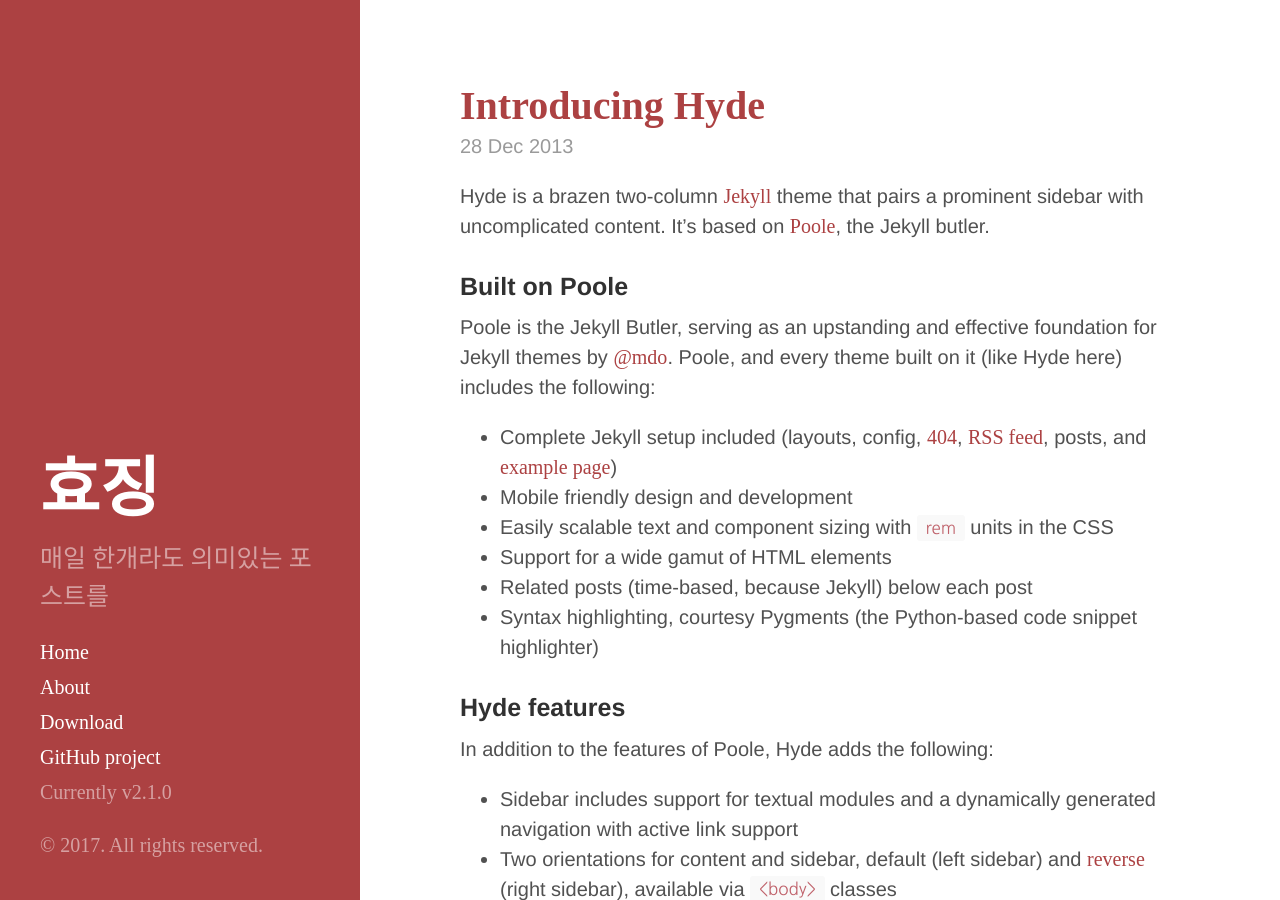
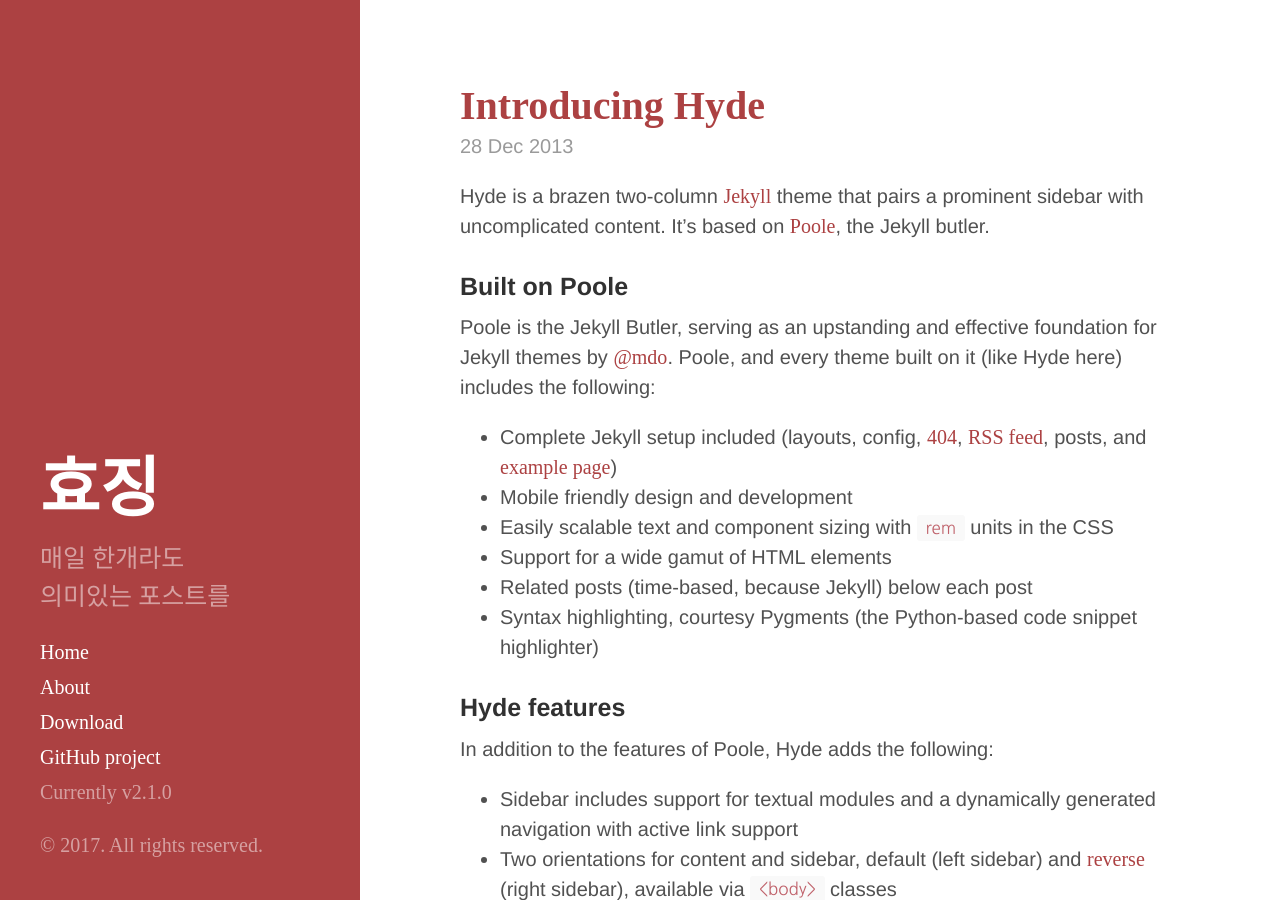
Before and after one commit to KimHyoJin/TIL, a Jekyll site: the page built from index.html, in a window 1280 px wide and 900 px high. Built offline with Jekyll 4.4.1, drawn with Linux system fonts in a browser that asks for light colours; some web fonts are replaced; the list of posts is cut into pages by our own code.

```diff
--- a/_config.yml
+++ b/_config.yml
@@ -14,7 +14,7 @@ permalink:        pretty
 # Setup
 title:            효징
 tagline:          'A Jekyll theme'
-description:      '매일 한개라도 의미있는 포스트를'
+description:      '매일 한개라도</br>의미있는 포스트를'
 url:              https://KimHyoJin/kimhyojin.github.io
 baseurl:          /
 
```
